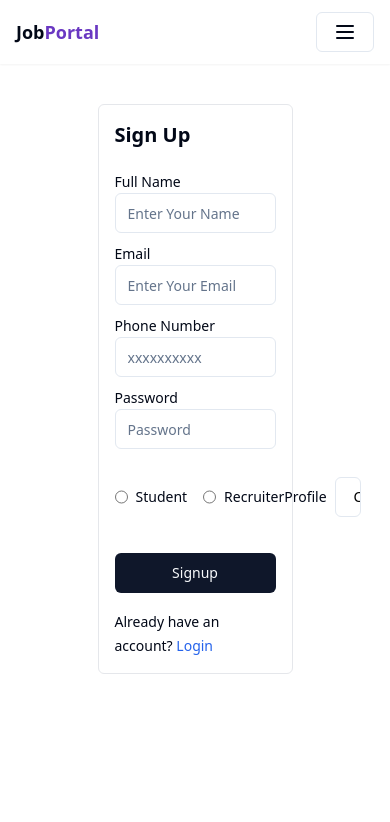
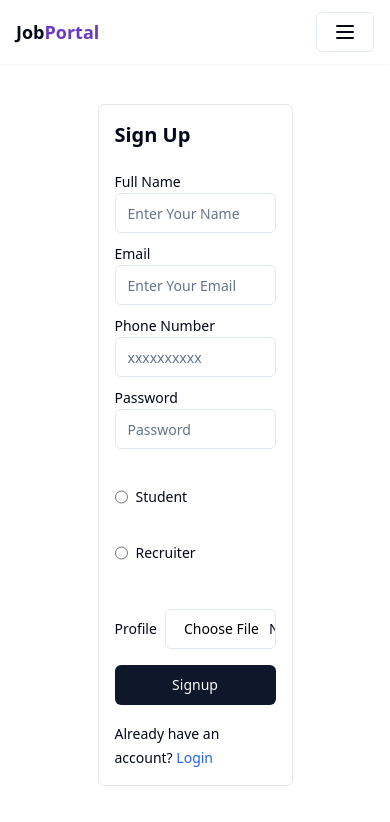
Before and after one commit to danishshaikh04/Jobportal, a React (Vite) app in the folder frontend/: page /signup in a window 390 px wide. Shown: the top 822 px of the page. Built offline with nearby package versions, Linux system fonts and the light colour scheme.

Commit message:
added  few responsive ness

```diff
--- a/frontend/src/components/auth/Signup.jsx
+++ b/frontend/src/components/auth/Signup.jsx
@@ -120,9 +120,9 @@ const Signup = () => {
                             placeholder="Password"
                         />
                     </div>
-                    <div className='flex sm:flex-row sm:items-center items-center justify-between'>
-                        <RadioGroup className="flex items-center gap-4 my-5">
-                            <div className="flex  items-center space-x-2">
+                    <div className='flex flex-col sm:flex-row sm:items-center sm:justify-between gap-4'>
+  <RadioGroup className="flex flex-col sm:flex-row items-start sm:items-center gap-4 my-5">
+    <div className="flex items-center space-x-2">
       <Input
         type="radio"
         name="role"
@@ -145,6 +145,7 @@ const Signup = () => {
       <Label htmlFor="r2">Recruiter</Label>
     </div>
   </RadioGroup>
+
   <div className='flex items-center gap-2'>
     <Label>Profile</Label>
     <Input
```
Lines whose indentation alone changed are shown as unchanged.
